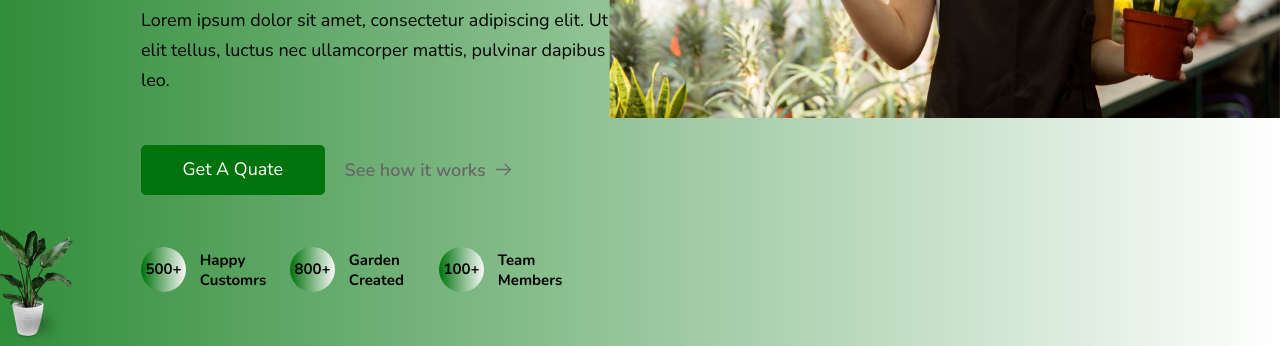
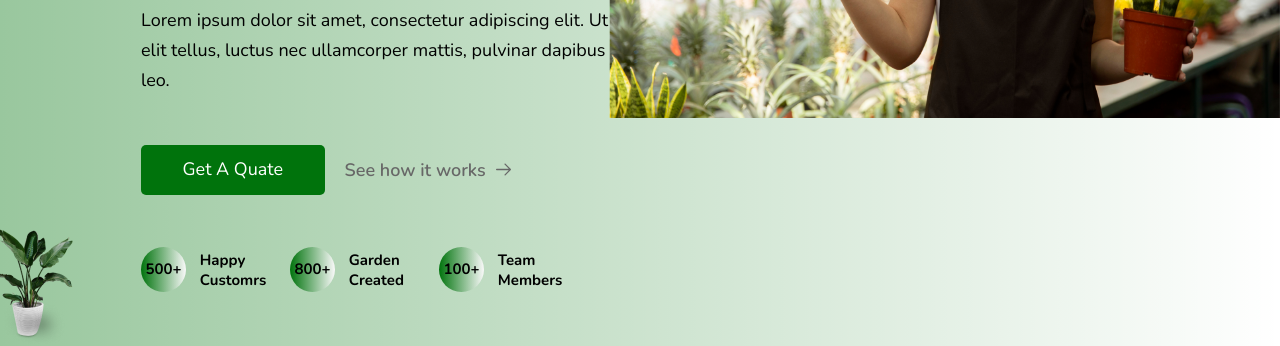
Before and after one commit to ElenaBratus/DZ16-1, a plain HTML site: page index.html in a window 1280 px wide. Shown: the part 517-863 px from the top of the page. Drawn offline with nearby package versions, Linux system fonts and the light colour scheme.

Commit message:
created bg.colors

```diff
--- a/index.html
+++ b/index.html
@@ -179,7 +179,7 @@
     </header>
     <Navigation_Menu class="flex items-center flex">
       <div
-        class="w-[375px] h-[719px] my-0 mx-[auto] lg:flex lg:w-[1920px] bg-gradient-to-r from-[#00730CCF] to-transparent"
+        class="w-[375px] h-[719px] my-0 mx-[auto] lg:flex lg:w-[1920px] bg-gradient-to-r from-[#00730CCF]/40 to-[#FBF6EE00]"
       >
         <div class="w-full h-[240px] lg:hidden">
           <img class="object-cover" src="images/Navigation_Menu/Img1.png" />
```
